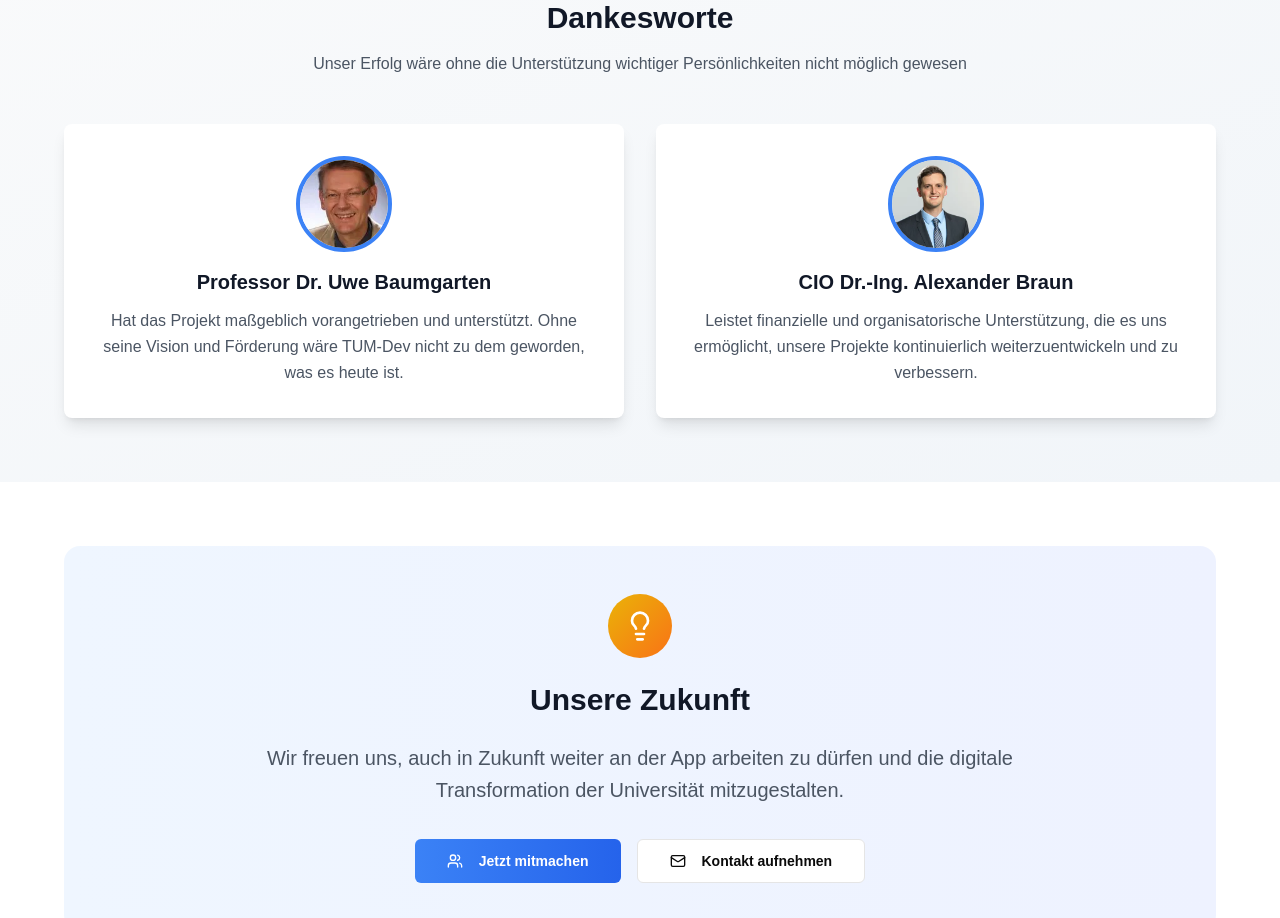
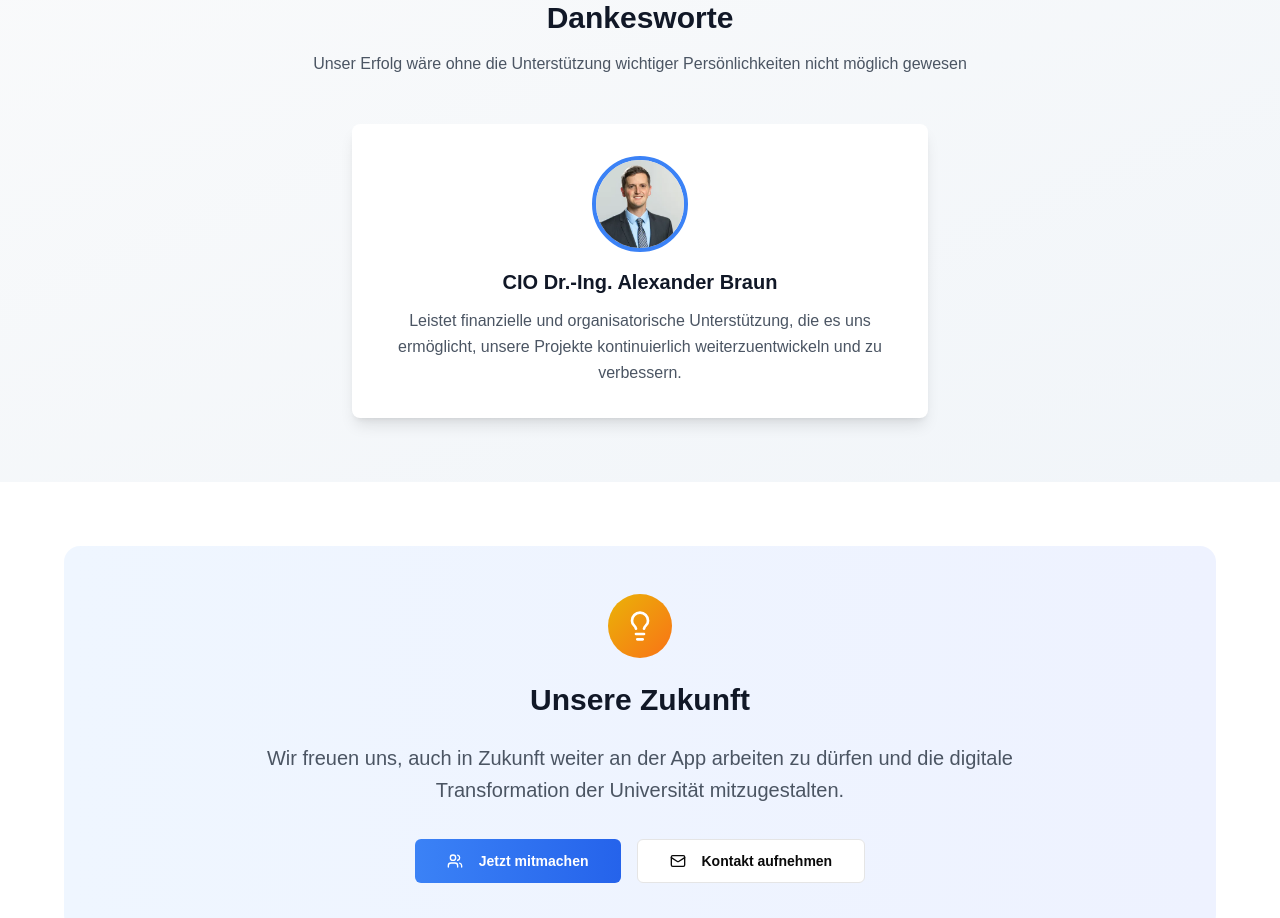
Before and after one commit to TUM-Dev/Website, a Next.js app: page /about in a window 1280 px wide. Shown: the part 3980-4898 px from the top of the page. Built offline with nearby package versions, Linux system fonts and the light colour scheme.

Commit message:
remove baumgarten

```diff
--- a/app/about/page.tsx
+++ b/app/about/page.tsx
@@ -463,30 +463,11 @@ export default function AboutPage() {
 						</p>
 					</div>
 
-					<div className="grid md:grid-cols-2 gap-8">
-						<Card className="border-0 shadow-lg dark:bg-slate-700 dark:border-slate-600 bg-white">
-							<CardContent className="p-8 text-center">
-								<div className="relative mb-4">
-									<Image
-										alt="bild von Professor Dr. Uwe Baumgarten"
-										className="w-24 h-24 rounded-full mx-auto object-cover border-4 border-blue-500"
-										height={96}
-										src="/avatars/baumgarten.webp"
-										width={96}
-									/>
-								</div>
-								<h3 className="text-xl font-semibold dark:text-white text-gray-900 mb-3">
-									Professor Dr. Uwe Baumgarten
-								</h3>
-								<p className="dark:text-gray-300 text-gray-600 leading-relaxed">
-									Hat das Projekt maßgeblich vorangetrieben und unterstützt.
-									Ohne seine Vision und Förderung wäre TUM-Dev nicht zu dem
-									geworden, was es heute ist.
-								</p>
-							</CardContent>
-						</Card>
-
-						<Card className="border-0 shadow-lg dark:bg-slate-700 dark:border-slate-600 bg-white">
+					<div className="grid gap-8">
+						<Card
+							className="border-0 shadow-lg dark:bg-slate-700 dark:border-slate-600 bg-white"
+							style={{ margin: "0 auto", width: "50%" }}
+						>
 							<CardContent className="p-8 text-center">
 								<div className="relative mb-4">
 									<Image
```
Also changed, not shown: public/avatars/baumgarten.webp (deleted).
